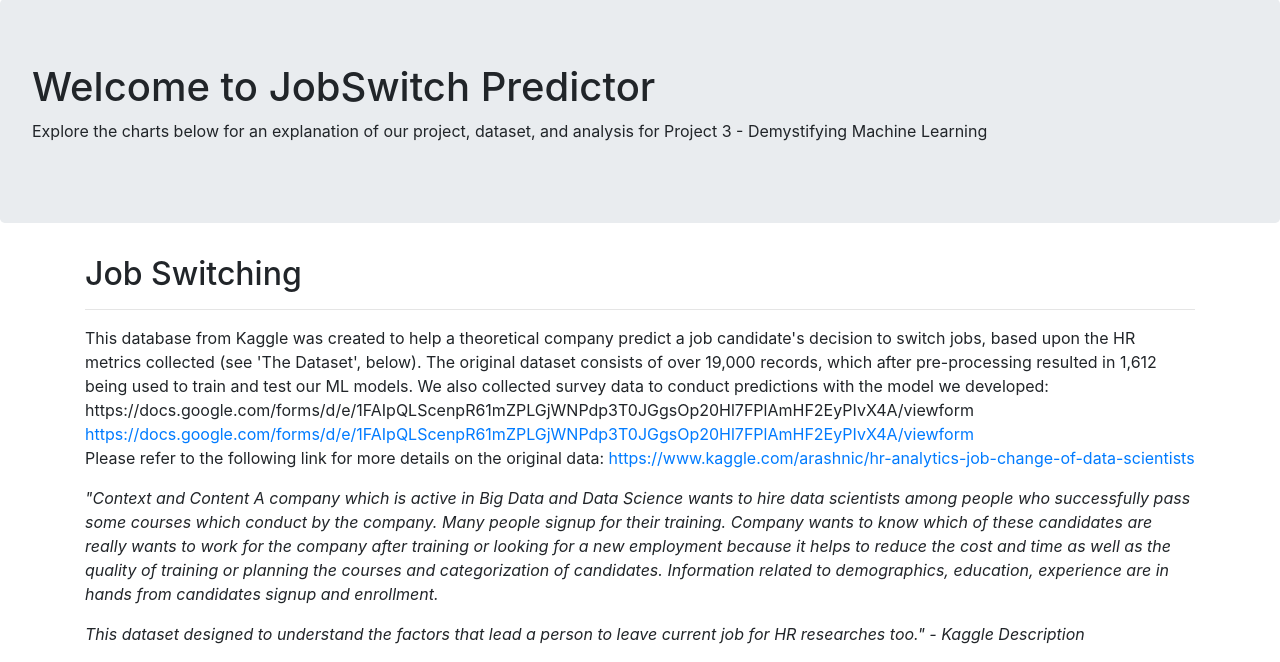
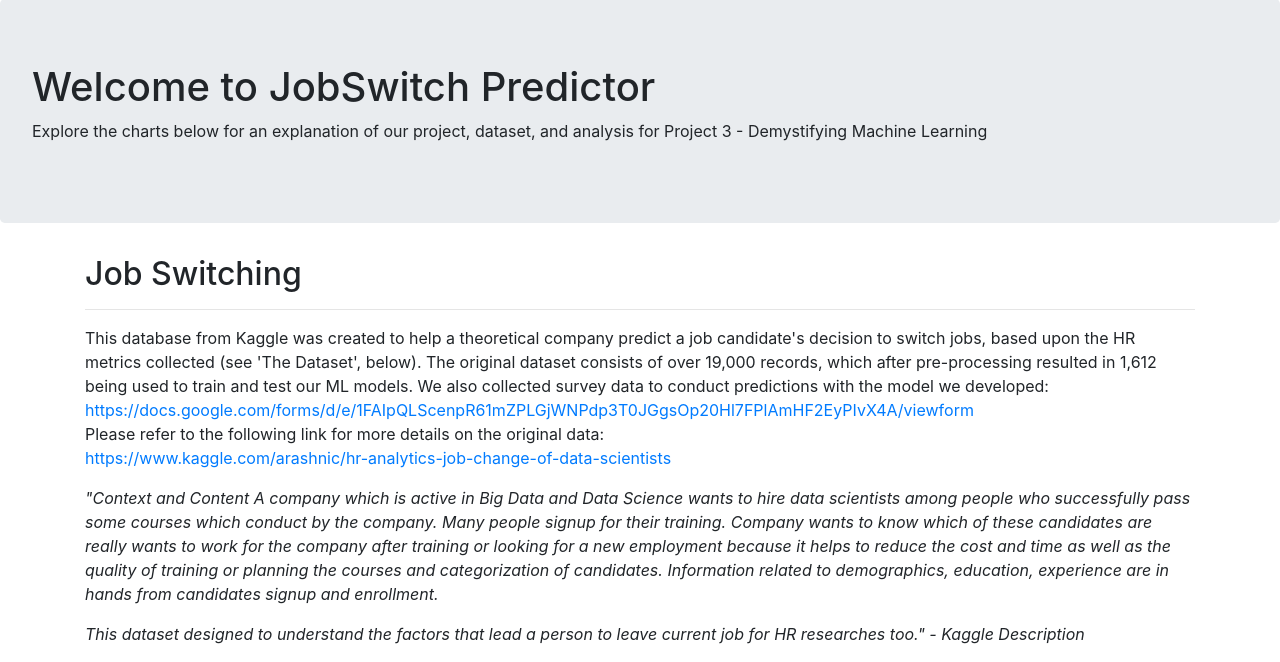
Before and after one commit to jbski/ml_final_project, a Flask app: page / in a window 1280 px wide. Shown: the part 57-719 px from the top of the page. Run offline with Flask 2, Linux system fonts and the light colour scheme.

Commit message:
Last touches.

```diff
--- a/templates/home.html
+++ b/templates/home.html
@@ -17,11 +17,11 @@
         metrics collected (see 'The Dataset', below). The original dataset consists of over 19,000 records, which after
         pre-processing resulted in 1,612 being used to train and test our ML models. We also collected survey data to
         conduct predictions with the model we developed: <br>
-        https://docs.google.com/forms/d/e/1FAIpQLScenpR61mZPLGjWNPdp3T0JGgsOp20Hl7FPlAmHF2EyPIvX4A/viewform
+
         <a
             href="https://docs.google.com/forms/d/e/1FAIpQLScenpR61mZPLGjWNPdp3T0JGgsOp20Hl7FPlAmHF2EyPIvX4A/viewform">https://docs.google.com/forms/d/e/1FAIpQLScenpR61mZPLGjWNPdp3T0JGgsOp20Hl7FPlAmHF2EyPIvX4A/viewform</a>
         <br>Please refer to the following link for more
-        details on the original data:
+        details on the original data: <br>
         <a
             href="https://www.kaggle.com/arashnic/hr-analytics-job-change-of-data-scientists">https://www.kaggle.com/arashnic/hr-analytics-job-change-of-data-scientists</a>
     </p>
```
